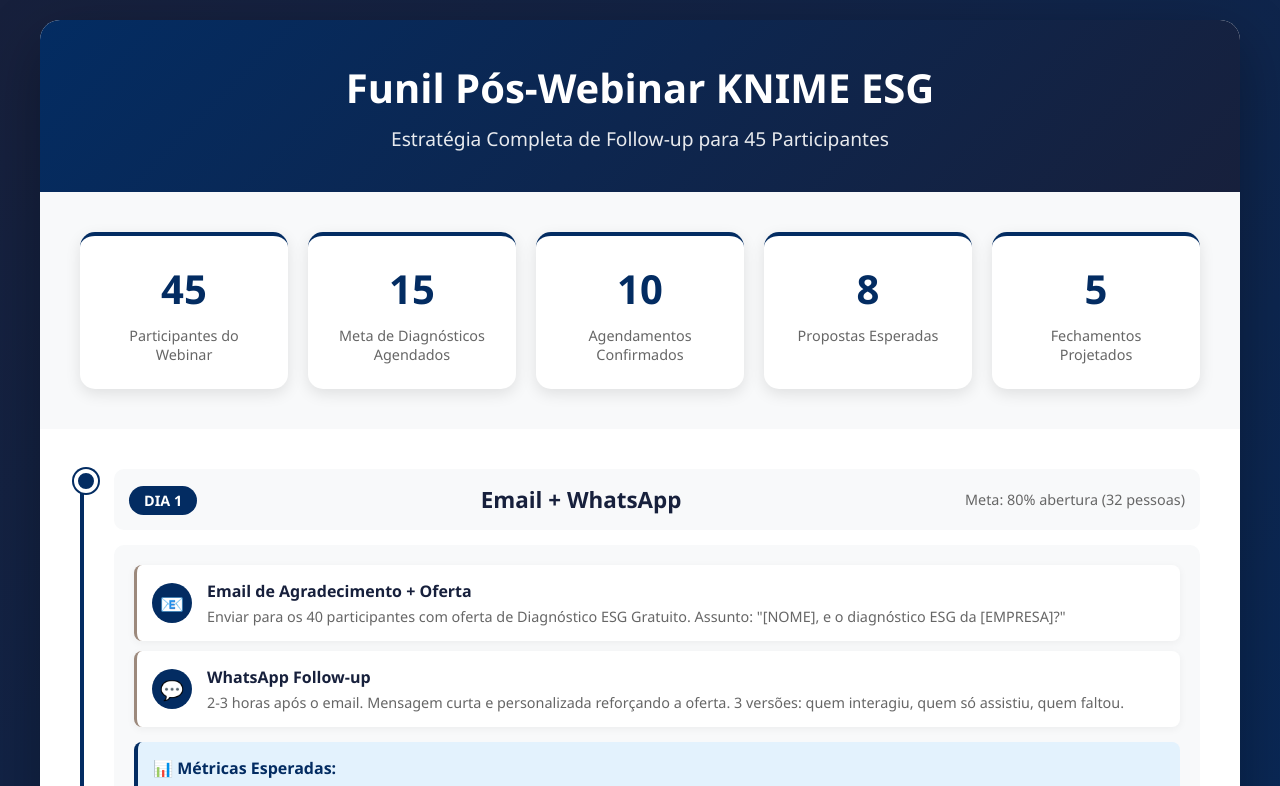
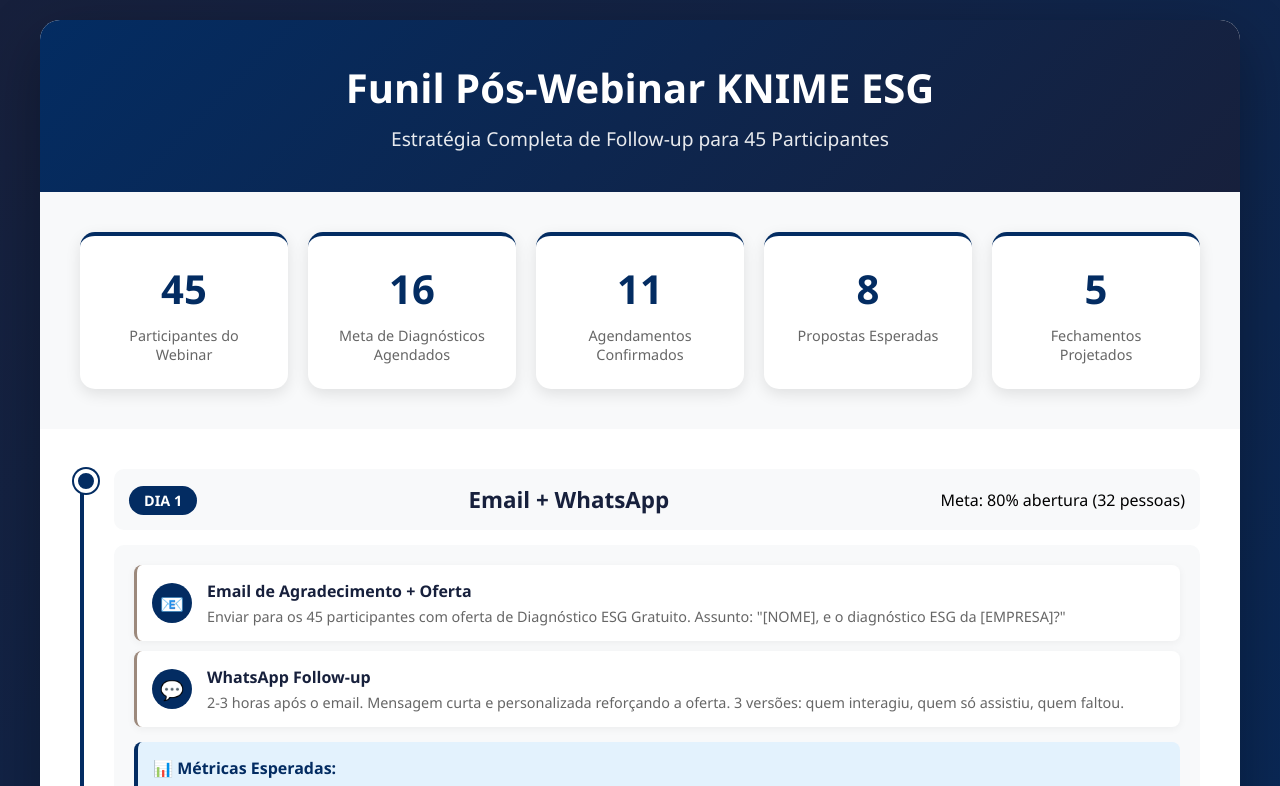
Before and after one commit to estanislao/poswebinaresg, a plain HTML site: page index.html in a window 1280 px wide. Shown: the top 786 px of the page. Drawn offline with Linux system fonts and the light colour scheme.

Commit message:
Update index.html

```diff
--- a/index.html
+++ b/index.html
@@ -134,7 +134,7 @@
             color: #17203c;
         }
 
-        .stage-meta {
+        .stage-{
             color: #666;
             font-size: 0.9em;
         }
@@ -306,11 +306,11 @@
                 <div class="stat-label">Participantes do Webinar</div>
             </div>
             <div class="stat-card">
-                <div class="stat-number">15</div>
+                <div class="stat-number">16</div>
                 <div class="stat-label">Meta de Diagnósticos Agendados</div>
             </div>
             <div class="stat-card">
-                <div class="stat-number">10</div>
+                <div class="stat-number">11</div>
                 <div class="stat-label">Agendamentos Confirmados</div>
             </div>
             <div class="stat-card">
@@ -339,7 +339,7 @@
                             <div class="action-icon">📧</div>
                             <div class="action-text">
                                 <div class="action-title">Email de Agradecimento + Oferta</div>
-                                <div class="action-description">Enviar para os 40 participantes com oferta de Diagnóstico ESG Gratuito. Assunto: "[NOME], e o diagnóstico ESG da [EMPRESA]?"</div>
+                                <div class="action-description">Enviar para os 45 participantes com oferta de Diagnóstico ESG Gratuito. Assunto: "[NOME], e o diagnóstico ESG da [EMPRESA]?"</div>
                             </div>
                         </li>
                         <li class="action-item">
```
